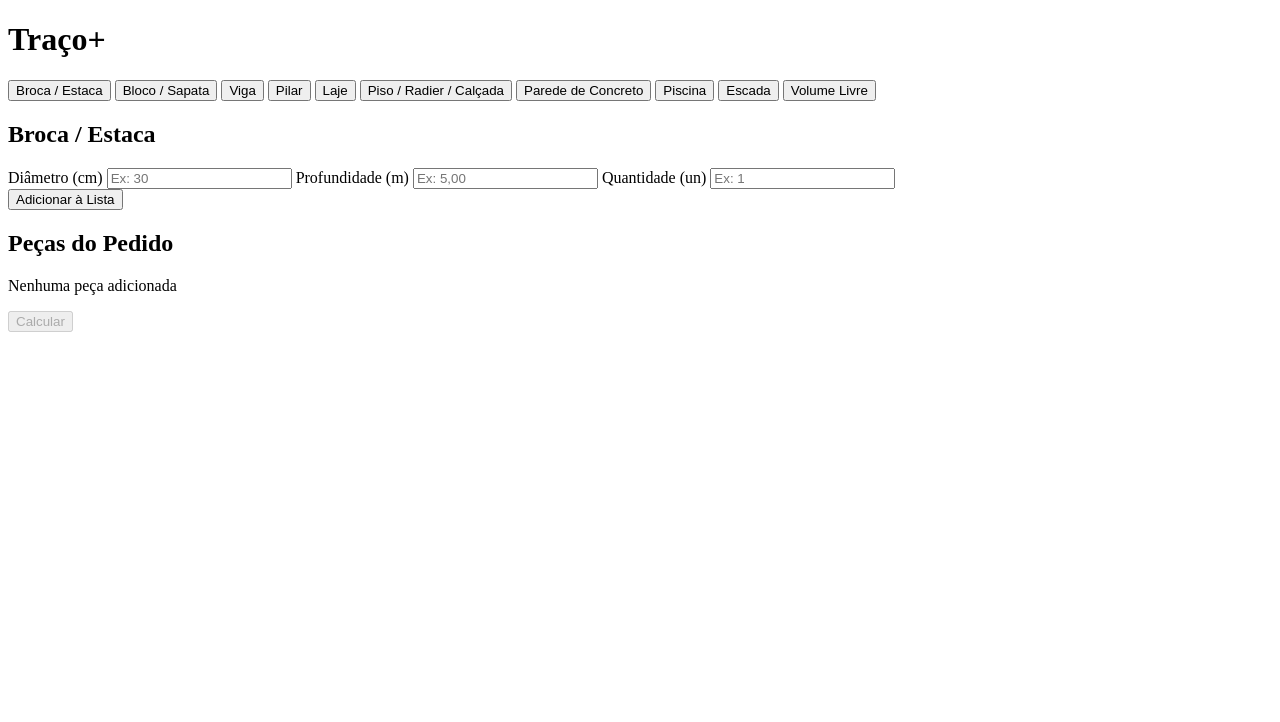
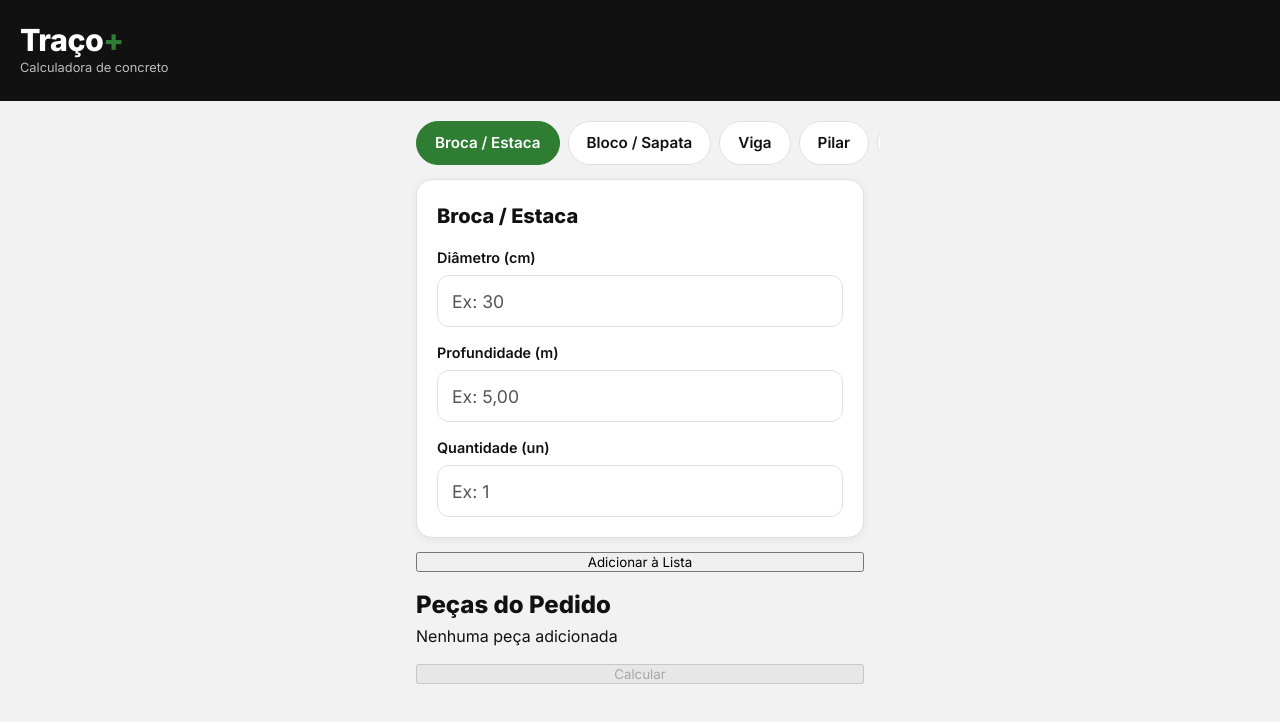
Before and after one commit to Souza-Gustavo/Traco-Mais, a plain HTML site: page index.html in a window 1280 px wide. Drawn offline with Linux system fonts and the light colour scheme.

Commit message:
"style: base, header, abas e formulários"

```diff
--- a/index.html
+++ b/index.html
@@ -5,17 +5,17 @@
     <meta name="viewport" content="width=device-width, initial-scale=1.0">
     <title>Traço+</title>
     <link rel="preconnect" href="https://fonts.googleapis.com">
-        <link rel="preconnect" href="https://fonts.googleapis.com">
     <link rel="preconnect" href="https://fonts.gstatic.com" crossorigin>
-    <link href="https://fonts.googleapis.com/css2?family=Inter:ital,opsz@0,14..32;1,14..32&display=swap" rel="stylesheet">
+    <link href="https://fonts.googleapis.com/css2?family=Inter:wght@400;600;800&display=swap" rel="stylesheet">
     <link rel="stylesheet" href="style.css">
 </head>
 <body>
     <header>
         <h1>Traço<span>+</span></h1>
+        <p id="nome-concreteira">Calculadora de concreto</p>
     </header>
     <main>
-        <!-- Cards de peças a concretar -->
+        <!-- Aba de peças a concretar -->
         <nav>
             <button type="button" class="ativa" data-tipo="broca">Broca / Estaca</button>
             <button type="button" data-tipo="bloco">Bloco / Sapata</button>
@@ -24,8 +24,6 @@
             <button type="button" data-tipo="laje">Laje</button>
             <button type="button" data-tipo="piso">Piso / Radier / Calçada</button>
             <button type="button" data-tipo="parede">Parede de Concreto</button>
-            <button type="button" data-tipo="piscina">Piscina</button>
-            <button type="button" data-tipo="escada">Escada</button>
             <button type="button" data-tipo="livre">Volume Livre</button>
         </nav>
 
@@ -88,6 +86,36 @@
             <input type="number" id="laje-quantidade" inputmode="numeric" min="1" placeholder="Ex: 1">
         </section>
 
+        <section data-tipo="piso" class="formulario" hidden>
+            <h2>Piso / Radier / Calçada</h2>
+            <label for="piso-comprimento">Comprimento (m)</label>
+            <input type="number" id="piso-comprimento" inputmode="decimal" step="any" min="0" placeholder="Ex: 5,00">
+            <label for="piso-largura">Largura (m)</label>
+            <input type="number" id="piso-largura" inputmode="decimal" step="any" min="0" placeholder="Ex: 4,00">
+            <label for="piso-espessura">Espessura (cm)</label>
+            <input type="number" id="piso-espessura" inputmode="decimal" step="any" min="0" placeholder="Ex: 8">
+            <label for="piso-quantidade">Quantidade (un)</label>
+            <input type="number" id="piso-quantidade" inputmode="numeric" min="1" placeholder="Ex: 1">
+        </section>
+
+        <section data-tipo="parede" class="formulario" hidden>
+            <h2>Parede de Concreto</h2>
+            <label for="parede-comprimento">Comprimento (m)</label>
+            <input type="number" id="parede-comprimento" inputmode="decimal" step="any" min="0" placeholder="Ex: 10,00">
+            <label for="parede-altura">Altura (m)</label>
+            <input type="number" id="parede-altura" inputmode="decimal" step="any" min="0" placeholder="Ex: 2,50">
+            <label for="parede-espessura">Espessura (cm)</label>
+            <input type="number" id="parede-espessura" inputmode="decimal" step="any" min="0" placeholder="Ex: 15">
+            <label for="parede-quantidade">Quantidade (un)</label>
+            <input type="number" id="parede-quantidade" inputmode="numeric" min="1" placeholder="Ex: 1">
+        </section>
+
+        <section data-tipo="livre" class="formulario" hidden>
+            <h2>Volume Livre</h2>
+            <label for="livre-volume">Volume (m³)</label>
+            <input type="number" id="livre-volume" inputmode="decimal" step="any" min="0" placeholder="Ex: 5,5">
+        </section>
+
         <!-- Adicionar nova peça -->
         <button type="button" id="adicionar">Adicionar à Lista</button>
 
--- a/style.css
+++ b/style.css
@@ -0,0 +1,126 @@
+:root {
+    --verde: #2E7D32;
+    --verde-escuro: #1B5E20;
+    --preto: #111111;
+    --branco: #FFFFFF;
+    --fundo: #F2F2F2;
+    --borda: #E0E0E0;
+    --texto-suave: #555555;
+    --texto-claro: #BDBDBD;
+}
+
+* {
+    margin: 0;
+    padding: 0;
+    box-sizing: border-box;
+    font-family: 'Inter', sans-serif;
+}
+
+[hidden] {
+    display: none !important;
+}
+
+body {
+    background-color: var(--fundo);
+    color: var(--preto);
+    line-height: 1.6;
+}
+
+header {
+    background-color: var(--preto);
+    padding: 22px 20px;
+}
+
+header h1 {
+    color: var(--branco);
+    font-size: 1.9rem;
+    font-weight: 800;
+    letter-spacing: -0.5px;
+    line-height: 1.2;
+}
+
+header h1 span {
+    color: var(--verde);
+}
+
+header #nome-concreteira {
+    color: var(--texto-claro);
+    font-size: 0.8rem;
+}
+
+main {
+    max-width: 480px;
+    margin: 0 auto;
+    padding: 20px 16px;
+    display: flex;
+    flex-direction: column;
+    gap: 14px;
+}
+
+nav {
+    display: flex;
+    gap: 8px;
+    overflow-x: auto;
+    margin: 0 -16px;
+    padding: 0 16px;
+}
+
+nav button {
+    flex: 0 0 auto;
+    white-space: nowrap;
+    height: 44px;
+    padding: 0 18px;
+    border: 1px solid var(--borda);
+    border-radius: 22px;
+    background-color: var(--branco);
+    color: var(--preto);
+    font-size: 0.95rem;
+    font-weight: 600;
+    cursor: pointer;
+}
+
+nav button.ativa {
+    background-color: var(--verde);
+    border-color: var(--verde);
+    color: var(--branco);
+}
+
+.formulario {
+    background-color: var(--branco);
+    border: 1px solid var(--borda);
+    border-radius: 16px;
+    padding: 20px;
+    box-shadow: 0 2px 8px rgba(0, 0, 0, 0.06);
+}
+
+.formulario h2 {
+    font-size: 1.25rem;
+    font-weight: 800;
+}
+
+.formulario label {
+    display: block;
+    margin: 14px 0 6px;
+    font-size: 0.9rem;
+    font-weight: 600;
+}
+
+.formulario input {
+    width: 100%;
+    height: 52px;
+    padding: 0 14px;
+    border: 1px solid var(--borda);
+    border-radius: 12px;
+    font-size: 1.1rem;
+    background-color: var(--branco);
+    color: var(--preto);
+}
+
+.formulario input:focus {
+    border-color: var(--verde);
+    outline: 2px solid var(--verde);
+}
+
+.formulario input::placeholder {
+    color: var(--texto-suave);
+}
```
